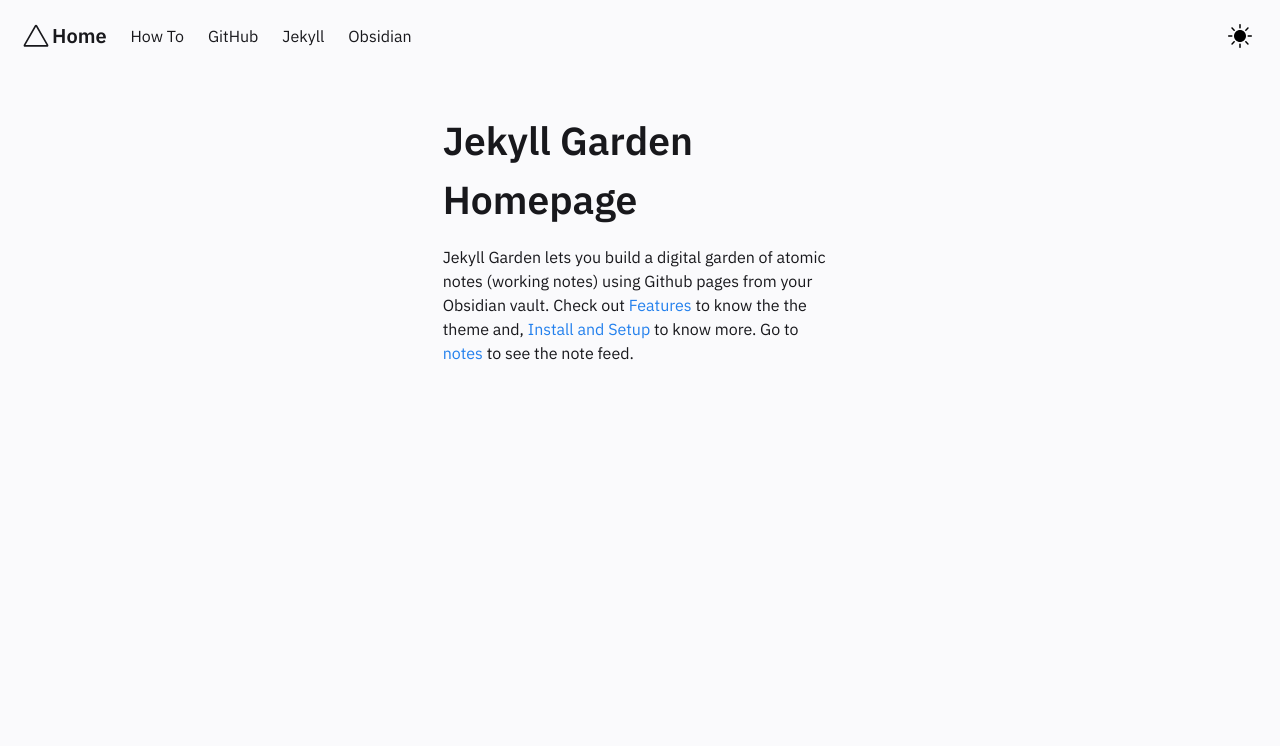
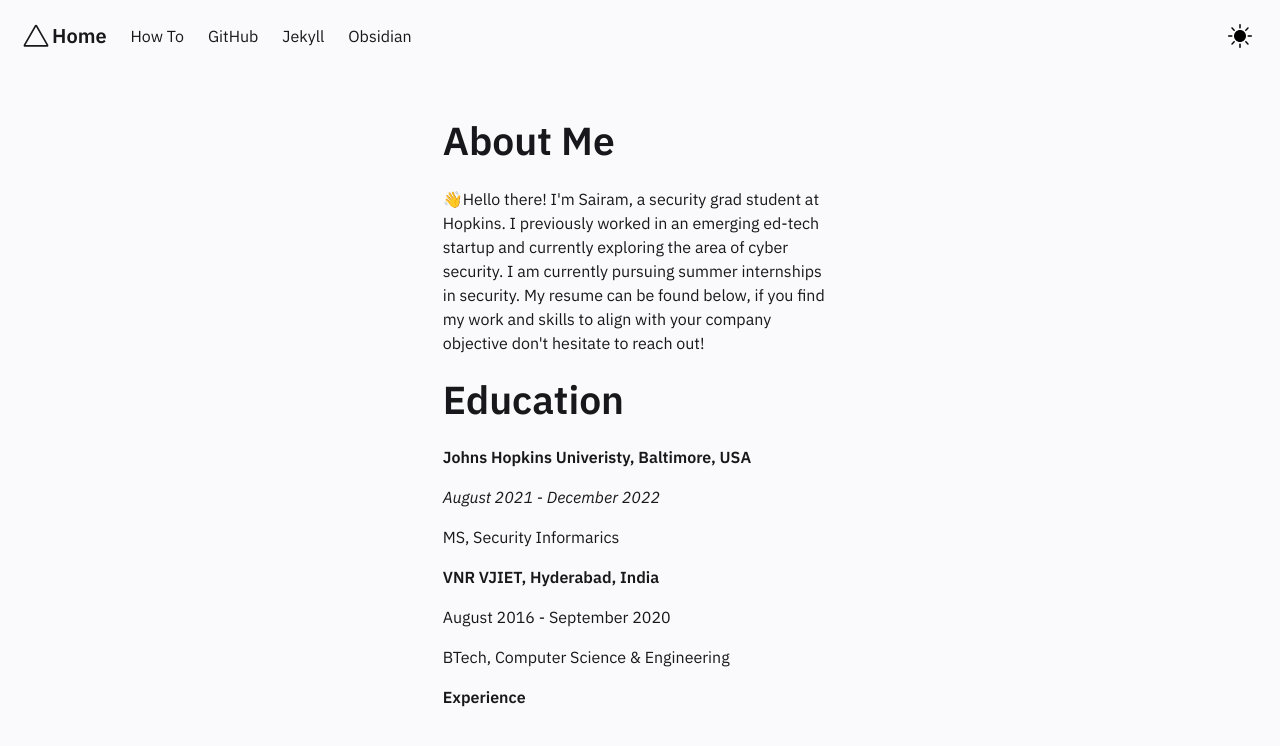
Before and after one commit to SaiRam25K/SaiRam25K.github.io, a Jekyll site: the page built from pages/index.md, in a window 1280 px wide. Shown: the top 746 px of the page. Built offline with Jekyll 4.4.1, drawn with Linux system fonts in a browser that asks for light colours.

Commit message:
Update Homepage.html

```diff
--- a/_includes/Homepage.html
+++ b/_includes/Homepage.html
@@ -1,12 +1,36 @@
 <div class="column is-4">
     <div class="block homeblock">
-    <h1>Jekyll Garden Homepage</h1>
+<!--     <h1>Jekyll Garden Homepage</h1>
 
     <p>
         Jekyll Garden lets you build a digital garden of atomic notes (working notes) using Github pages from your Obsidian vault.
         Check out <a href="../posts/how-to">Features </a> to know the the theme and, <a href="../posts/how-to"> Install and Setup </a> to know more.
         Go to <a href="../notes"> notes </a> to see the note feed.
-    </p>
+    </p> -->
+
+        <h1>About Me</h1>
+        <p>
+           👋Hello there!
+
+            I'm Sairam, a security grad student at Hopkins.
+I previously worked in an emerging ed-tech startup and currently exploring the area of cyber security.
+I am currently pursuing summer internships in security. My resume can be found below, if you find my work and skills to align with your company objective don't hesitate to reach out!
+        </p>
+
+        <h1>Education</h1>
+
+        <p><b>Johns Hopkins Univeristy, Baltimore, USA</b></p>
+        <p><i>August 2021 - December 2022</i></p>
+        <p>MS, Security Informarics</p>
+
+        <p><b>VNR VJIET, Hyderabad, India</b></p>
+
+        <p>August 2016 - September 2020</p>
+
+        <p> BTech, Computer Science & Engineering </p>
+
+        <p><b>Experience</b></p>
+
 
     </div>
 </div>
```
